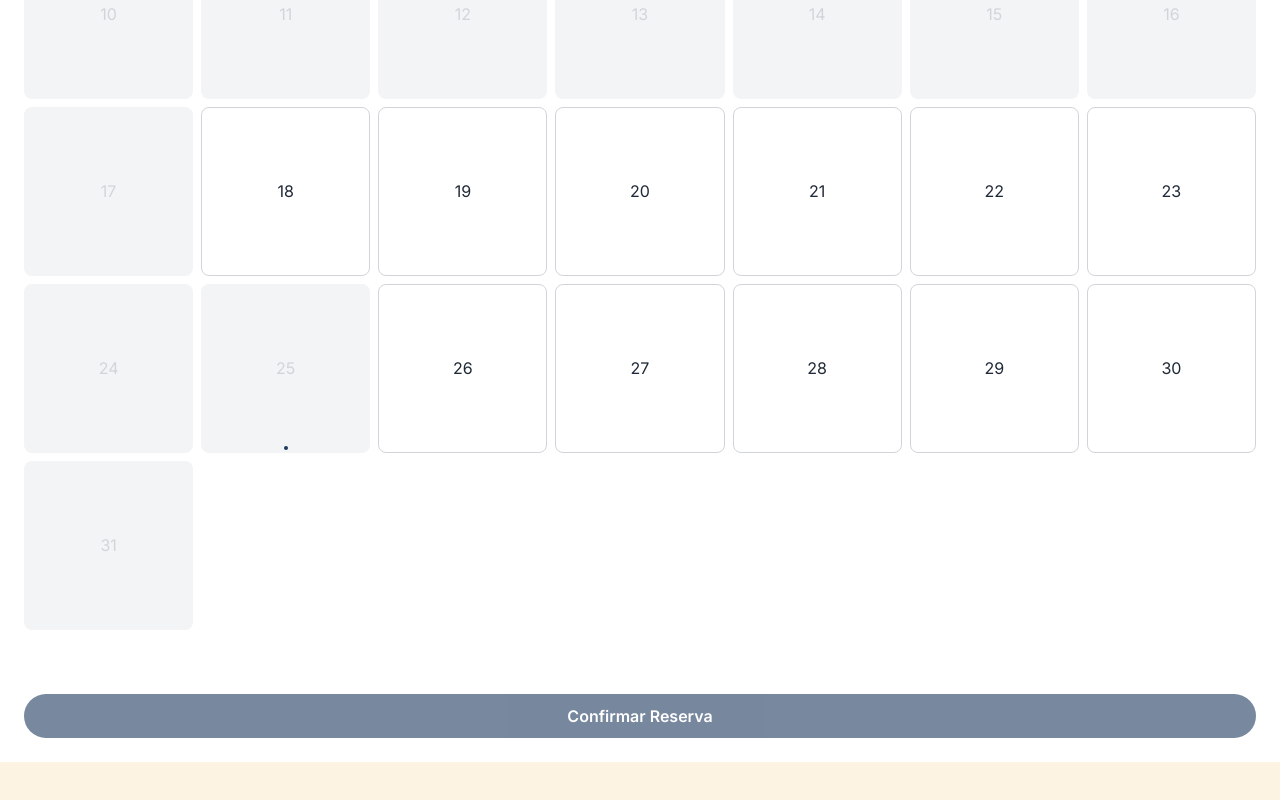
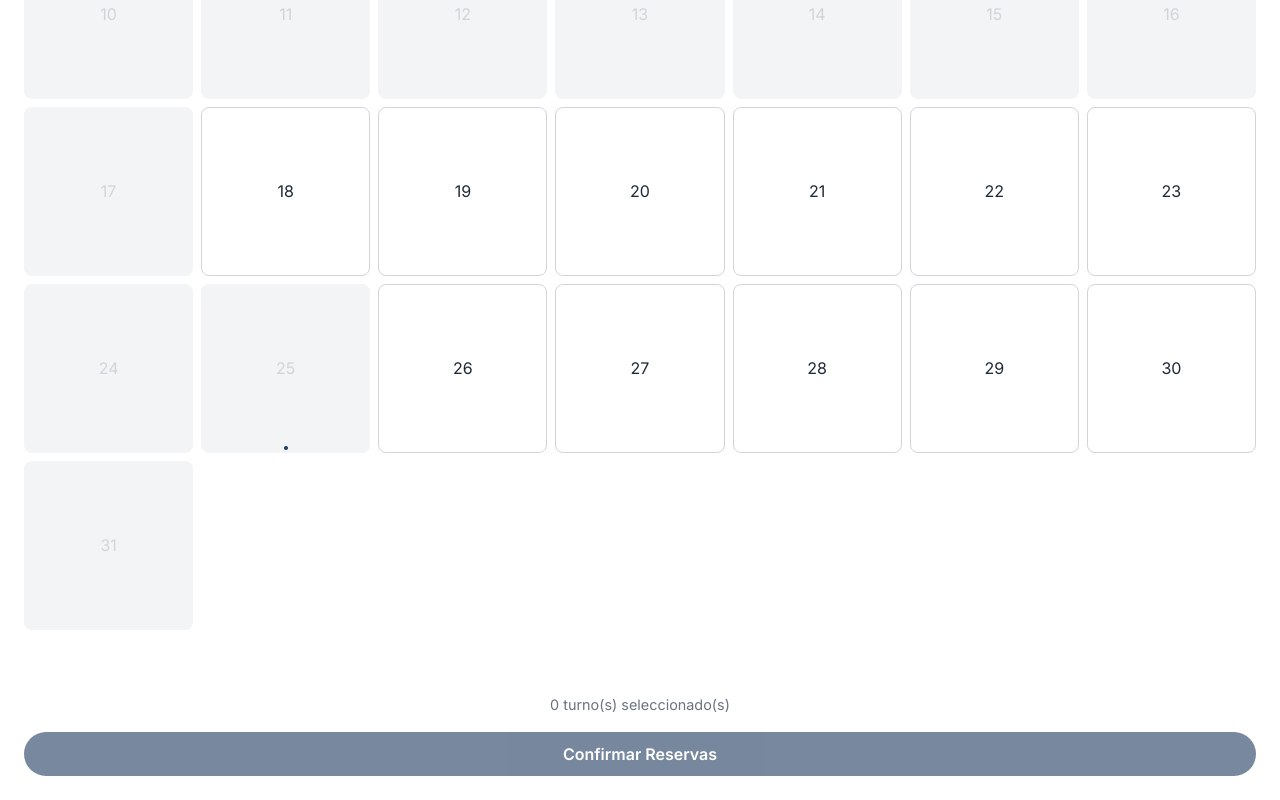
Before and after one commit to SBELENG/AprenderApp, a React (Vite) app: page /agenda in a window 1280 px wide. Shown: the part 702-1502 px from the top of the page. Before the commit the page ends 1464 px from the top, so only its background shows below. Built offline with nearby package versions, Linux system fonts and the light colour scheme.

Commit message:
Allow multiple shift reservations and add PDF export in AgendaPadres

```diff
--- a/src/pages/AgendaPadres.tsx
+++ b/src/pages/AgendaPadres.tsx
@@ -1,14 +1,19 @@
 import React, { useState } from 'react';
 import { useNavigate } from 'react-router-dom';
-import { ChevronLeft, Calendar as CalendarIcon, Clock, AlertCircle } from 'lucide-react';
+import { ChevronLeft, Calendar as CalendarIcon, Clock, AlertCircle, CheckCircle2, Download } from 'lucide-react';
+import jsPDF from 'jspdf';
+import 'jspdf-autotable';
 
 // Feriados simulados (formato YYYY-MM-DD)
 const FERIADOS = ['2026-05-25', '2026-06-20'];
 
+type Reservation = { date: Date, shiftId: string, shiftLabel: string };
+
 const AgendaPadres: React.FC = () => {
   const navigate = useNavigate();
+  const [reservations, setReservations] = useState<Reservation[]>([]);
   const [selectedDate, setSelectedDate] = useState<Date | null>(null);
-  const [selectedShift, setSelectedShift] = useState<string | null>(null);
+  const [isConfirmed, setIsConfirmed] = useState(false);
 
   // Generar días del mes actual (simplificado para el mockup)
   const today = new Date('2026-05-16T10:00:00'); // Usamos la fecha actual simulada
@@ -35,18 +40,63 @@ const AgendaPadres: React.FC = () => {
     }
 
     setSelectedDate(date);
-    setSelectedShift(null); // Reset shift al cambiar de día
+    setSelectedDate(date);
+  };
+
+  const handleToggleShift = (shiftId: string, shiftLabel: string) => {
+    if (!selectedDate) return;
+    const existingIndex = reservations.findIndex(r => r.date.getTime() === selectedDate.getTime() && r.shiftId === shiftId);
+
+    if (existingIndex >= 0) {
+      setReservations(reservations.filter((_, i) => i !== existingIndex));
+    } else {
+      setReservations([...reservations, { date: selectedDate, shiftId, shiftLabel }]);
+    }
   };
 
   const handleReserve = () => {
-    if (selectedDate && selectedShift) {
-      alert(`¡Turno reservado con éxito para el ${selectedDate.toLocaleDateString()} a las ${selectedShift}!`);
-      navigate('/');
+    if (reservations.length > 0) {
+      setIsConfirmed(true);
     }
   };
 
-  const isDaySelected = (day: number) => {
-    return selectedDate && selectedDate.getDate() === day;
+  const handleGeneratePDF = () => {
+    const doc = new jsPDF();
+
+    doc.setFontSize(20);
+    doc.setTextColor(30, 58, 95);
+    doc.text("Comprobante de Reserva - Aprender", 14, 22);
+
+    doc.setFontSize(12);
+    doc.setTextColor(100);
+    doc.text(`Fecha de emisión: ${new Date().toLocaleDateString()}`, 14, 32);
+    doc.text("Detalle de turnos agendados:", 14, 45);
+
+    const sortedRes = [...reservations].sort((a,b) => a.date.getTime() - b.date.getTime());
+    const tableData = sortedRes.map(r => [
+      r.date.toLocaleDateString(),
+      r.shiftLabel
+    ]);
+
+    (doc as any).autoTable({
+      startY: 50,
+      head: [['Fecha', 'Horario']],
+      body: tableData,
+      theme: 'grid',
+      headStyles: { fillColor: [30, 58, 95] }
+    });
+
+    doc.save("Comprobante_Reserva_Aprender.pdf");
+  };
+
+  const hasReservation = (day: number) => {
+    const d = new Date(currentYear, currentMonth, day).getTime();
+    return reservations.some(r => r.date.getTime() === d);
+  };
+
+  const isCurrentViewed = (day: number) => {
+    const d = new Date(currentYear, currentMonth, day).getTime();
+    return selectedDate && selectedDate.getTime() === d;
   };
 
   const isFeriado = (day: number) => {
@@ -130,19 +180,39 @@ const AgendaPadres: React.FC = () => {
 
           {daysArray.map(day => {
             const disabled = isDomingo(day) || isFeriado(day) || isPastOrToday(day);
-            const selected = isDaySelected(day);
+            const reserved = hasReservation(day);
+            const viewed = isCurrentViewed(day);
+
+            let bg = 'white';
+            let color = 'var(--color-gray-800)';
+            let border = '1px solid var(--color-gray-300)';
+
+            if (disabled) {
+              bg = 'var(--color-gray-100)';
+              color = 'var(--color-gray-300)';
+              border = '1px solid transparent';
+            } else if (reserved) {
+              bg = 'var(--color-secondary)';
+              color = 'white';
+              border = '1px solid var(--color-secondary)';
+            } else if (viewed) {
+              bg = '#E0F2FE';
+              color = 'var(--color-primary)';
+              border = '1px solid var(--color-primary)';
+            }
+
             return (
               <div
                 key={day}
-                onClick={() => handleDayClick(day)}
+                onClick={() => !disabled && handleDayClick(day)}
                 style={{
                   aspectRatio: '1',
                   display: 'flex', justifyContent: 'center', alignItems: 'center',
                   borderRadius: '8px',
-                  background: selected ? 'var(--color-secondary)' : disabled ? 'var(--color-gray-100)' : 'white',
-                  border: `1px solid ${selected ? 'var(--color-secondary)' : disabled ? 'transparent' : 'var(--color-gray-300)'}`,
-                  color: selected ? 'white' : disabled ? 'var(--color-gray-300)' : 'var(--color-gray-800)',
-                  fontWeight: selected ? 'bold' : 'normal',
+                  background: bg,
+                  border: border,
+                  color: color,
+                  fontWeight: reserved || viewed ? 'bold' : 'normal',
                   cursor: disabled ? 'not-allowed' : 'pointer',
                   position: 'relative'
                 }}
@@ -156,42 +226,82 @@ const AgendaPadres: React.FC = () => {
           })}
         </div>
 
+        {!isConfirmed ? (
+          <>
             {selectedDate && (
               <div style={{ animation: 'fadeIn 0.3s' }}>
                 <h3 style={{ fontSize: '1.1rem', color: 'var(--color-primary)', marginBottom: '1rem', display: 'flex', alignItems: 'center', gap: '0.5rem' }}>
                   <Clock size={20} color="var(--color-secondary)" />
-              2. Horarios disponibles
+                  2. Horarios para el {selectedDate.getDate()}
                 </h3>
 
-            <div className="flex-col gap-4">
-              {availableShifts().map(shift => (
+                <div className="flex-col gap-3">
+                  {availableShifts().map(shift => {
+                    const isSelected = reservations.some(r => r.date.getTime() === selectedDate.getTime() && r.shiftId === shift.id);
+                    return (
                       <div
                         key={shift.id}
-                  onClick={() => setSelectedShift(shift.id as 'manana' | 'tarde')}
+                        onClick={() => handleToggleShift(shift.id, shift.label)}
                         style={{
-                    border: `2px solid ${selectedShift === shift.id ? 'var(--color-secondary)' : 'var(--color-gray-300)'}`,
-                    borderRadius: '12px', padding: '1rem', cursor: 'pointer',
-                    background: selectedShift === shift.id ? 'var(--color-background)' : 'white',
+                          border: `2px solid ${isSelected ? 'var(--color-secondary)' : 'var(--color-gray-300)'}`,
+                          borderRadius: '12px', padding: '0.8rem 1rem', cursor: 'pointer',
+                          background: isSelected ? 'var(--color-background)' : 'white',
+                          display: 'flex', justifyContent: 'space-between', alignItems: 'center',
                           transition: 'all 0.2s'
                         }}
                       >
+                        <div>
                           <p style={{ margin: 0, fontWeight: 'bold', color: 'var(--color-primary)' }}>{shift.label}</p>
                           <p style={{ margin: 0, fontSize: '0.85rem', color: 'var(--color-gray-500)' }}>Cupos disponibles: 12</p>
                         </div>
-              ))}
+                        {isSelected && <CheckCircle2 size={24} color="var(--color-secondary)" />}
+                      </div>
+                    );
+                  })}
                 </div>
               </div>
             )}
 
             <div style={{ marginTop: 'auto', paddingTop: '2rem' }}>
+              <div style={{ marginBottom: '1rem', textAlign: 'center', fontSize: '0.9rem', color: 'var(--color-gray-500)' }}>
+                {reservations.length} turno(s) seleccionado(s)
+              </div>
               <button
                 className="btn btn-primary btn-block"
-            disabled={!selectedDate || !selectedShift}
+                disabled={reservations.length === 0}
                 onClick={handleReserve}
               >
-            Confirmar Reserva
+                Confirmar Reservas
               </button>
             </div>
+          </>
+        ) : (
+          <div style={{ flex: 1, display: 'flex', flexDirection: 'column', alignItems: 'center', justifyContent: 'center', animation: 'fadeIn 0.3s', textAlign: 'center' }}>
+            <div style={{ width: '80px', height: '80px', borderRadius: '50%', background: '#D1FAE5', display: 'flex', alignItems: 'center', justifyContent: 'center', marginBottom: '1.5rem' }}>
+              <CheckCircle2 size={40} color="#059669" />
+            </div>
+            <h2 style={{ color: 'var(--color-primary)', marginBottom: '0.5rem' }}>¡Turnos Confirmados!</h2>
+            <p style={{ color: 'var(--color-gray-500)', marginBottom: '2rem' }}>
+              Has agendado exitosamente {reservations.length} turno(s).
+            </p>
+
+            <button
+              className="btn btn-secondary btn-block"
+              onClick={handleGeneratePDF}
+              style={{ display: 'flex', gap: '0.5rem', justifyContent: 'center', marginBottom: '1rem' }}
+            >
+              <Download size={20} />
+              Descargar Comprobante PDF
+            </button>
+
+            <button
+              className="btn btn-outline btn-block"
+              onClick={() => navigate('/')}
+            >
+              Volver al inicio
+            </button>
+          </div>
+        )}
       </div>
     </div>
   );
```
Lines whose indentation alone changed are shown as unchanged.
